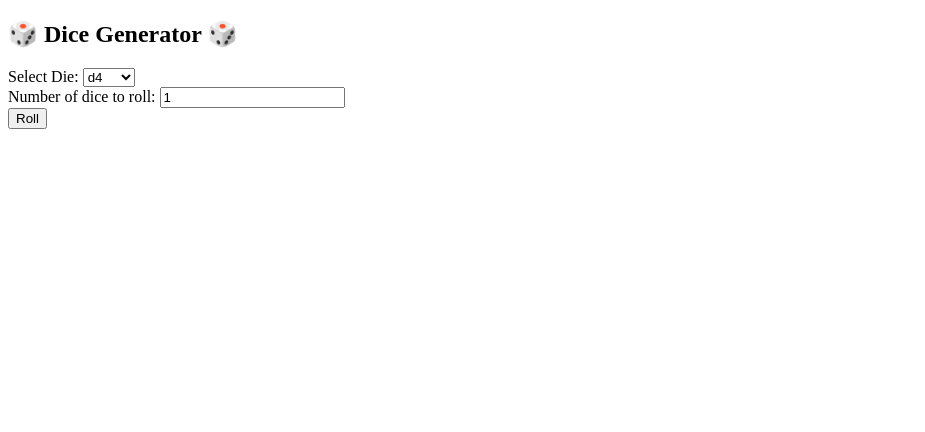
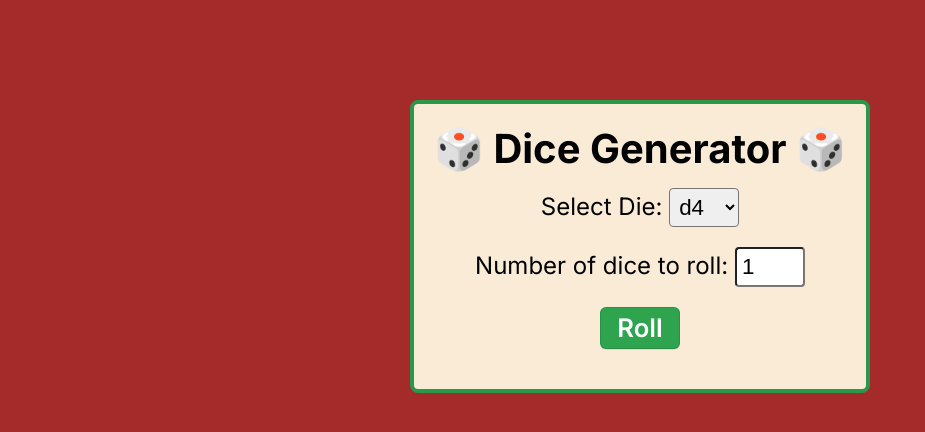
Before and after one commit to Orchard-IOD/module1-exercise8, a plain HTML site: page index.html in a window 1280 px wide. Shown: the whole page, without its empty margins (0-925 px from the left). Drawn offline with Linux system fonts and the light colour scheme.

Commit message:
Add roll function parameters and css

```diff
--- a/css/exercise8.css
+++ b/css/exercise8.css
@@ -0,0 +1,92 @@
+* {
+  margin: 0;
+  box-sizing: border-box;
+}
+
+body {
+  background-color: brown;
+  font-family: Inter;
+}
+
+main {
+  display: flex;
+  justify-content: center;
+}
+
+section {
+  display: flex;
+  flex-direction: column;
+  align-items: center;
+  background-color: antiquewhite;
+  height: auto;
+  padding: 20px;
+  margin-top: 100px;
+  border-radius: 8px;
+  border: #2c974b 4px solid;
+}
+
+h1 {
+  font-size: 2.5rem;
+  margin-bottom: 15px;
+}
+
+div {
+  font-size: 1.5rem;
+  margin-bottom: 20px;
+}
+
+.inputWidth {
+  width: 70px;
+  padding: 5px;
+  font-size: 1.4rem;
+  border-radius: 4px;
+}
+
+button {
+  appearance: none;
+  background-color: #2ea44f;
+  border: 1px solid rgba(27, 31, 35, 0.15);
+  border-radius: 6px;
+  box-shadow: rgba(27, 31, 35, 0.1) 0 1px 0;
+  box-sizing: border-box;
+  color: #fff;
+  cursor: pointer;
+  display: inline-block;
+  font-family: Inter;
+  font-size: 1.6rem;
+  font-weight: 600;
+  line-height: 20px;
+  padding: 10px 16px;
+  margin-bottom: 20px;
+}
+
+button:hover {
+  background-color: #2c974b;
+}
+
+button:focus {
+  box-shadow: rgba(46, 164, 79, 0.4) 0 0 0 3px;
+  outline: none;
+}
+
+.diceWrapper {
+  max-width: fit-content;
+  margin: auto;
+}
+
+p#rollResult {
+  display: grid;
+  grid-template-columns: repeat(6, 1fr);
+  /* justify-content: center;  */
+  gap: 10px;
+}
+
+span {
+  display: grid;
+  place-items: center;
+  width: 40px;
+  height: 40px;
+  border: solid black 1px;
+  background-color: rgb(206, 220, 233);
+  border-radius: 8px;
+}
--- a/index.html
+++ b/index.html
@@ -38,7 +38,7 @@
           </label>
         </div>
         <!-- <button>Roll</button> -->
-        <button onclick="handleRoll()">
+        <button onclick="handleRoll(document.getElementById('dieType').value ,document.getElementById('totalDie').value)">
           Roll
         </button>
         <div class="diceWrapper">
```
